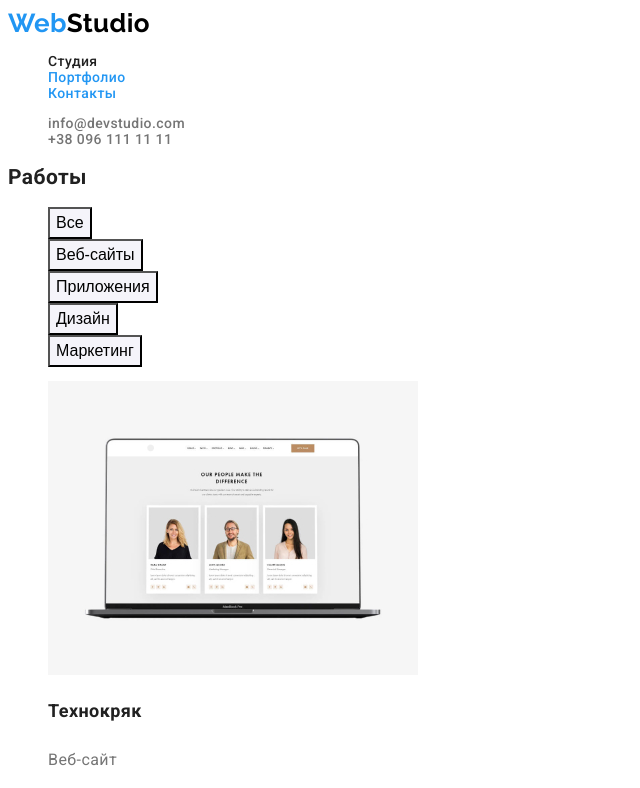
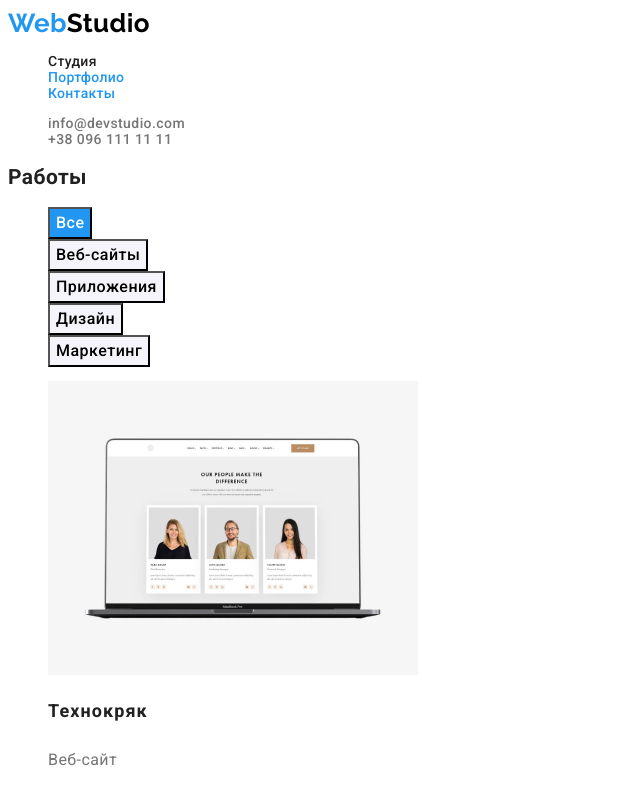
Before and after one commit to ValeriiaSiabruk/goit-markup-hw-02, a plain HTML site: page portfolio.html in a window 1280 px wide. Both pictures are taken after a click on the link "Контакты". Shown: the top 788 px of the page, without its empty margins (0-640 px from the left). Drawn offline with Linux system fonts and the light colour scheme.

Commit message:
fix on page markup

```diff
--- a/css/styles.css
+++ b/css/styles.css
@@ -26,22 +26,31 @@ body {
   list-style: none;
 }
 
-.section-title {
-  font-size: 36px;
-  font-weight: 700;
-  line-height: 1.167;
-  color: var(--dark);
+.button {
+  font-family: inherit;
+  font-weight: 500;
+  font-size: 16px;
+  line-height: 1.625;
+  letter-spacing: 0.03em;
+  background-color: var(--lite-gray);
+  cursor: pointer;
 }
 
-.active:hover,
-.active:focus {
+.button:hover,
+.button:focus {
   color: var(--white);
   background-color: var(--blue);
 }
 
-.active-link:hover,
-.active-link:focus {
-  color: var(--blue);
+.button.active {
+  color: var(--white);
+  background-color: var(--blue);
+}
+
+.section-title {
+  font-size: 36px;
+  line-height: 1.167;
+  color: var(--dark);
 }
 
 .logo {
@@ -59,6 +68,7 @@ body {
 .header-navigation {
   font-weight: 500;
   line-height: 1.142;
+  letter-spacing: 0.02em;
   color: var(--dark);
 }
 
@@ -71,6 +81,11 @@ body {
   font-weight: 500;
   line-height: 1.172;
   color: var(--gray);
+}
+
+.link-hover:hover,
+.link-hover:focus {
+  color: var(--blue);
 }
 
 .hero {
@@ -87,7 +102,6 @@ body {
 }
 
 .advantages h3 {
-  font-weight: 700;
   font-size: 14px;
   line-height: 1.142;
   text-transform: uppercase;
@@ -116,18 +130,10 @@ body {
   color: var(--gray);
 }
 
-.menu-button {
-  font-weight: 500;
-  font-size: 16px;
-  line-height: 1.625;
-  background-color: var(--lite-gray);
-  cursor: pointer;
-}
-
 .works-title {
-  font-weight: 700;
   font-size: 18px;
   line-height: 2;
+  letter-spacing: 0.06em;
 }
 
 .works-description {
@@ -138,14 +144,6 @@ body {
 
 .footer {
   background-color: var(--dark-gray);
-}
-
-.logo {
-  font-family: 'Raleway';
-  font-size: 26px;
-  font-weight: 700;
-  line-height: 1.192;
-  color: var(--black);
 }
 
 .footer .logo {
--- a/portfolio.html
+++ b/portfolio.html
@@ -18,30 +18,30 @@
         <a href="./index.html" class="logo link"><span>Web</span>Studio</a>
         <ul class="list">
           <li>
-            <a href="./index.html" class="header-navigation link active-link">Студия</a>
+            <a href="./index.html" class="header-navigation link link-hover">Студия</a>
           </li>
 
           <li>
-            <a href="./portfolio.html" class="header-navigation link active-link current"
+            <a href="./portfolio.html" class="header-navigation link link-hover current"
               >Портфолио</a
             >
           </li>
 
           <li>
-            <a href="#" class="header-navigation link active-link">Контакты</a>
+            <a href="#" class="header-navigation link link-hover">Контакты</a>
           </li>
         </ul>
       </nav>
 
       <ul class="list">
         <li>
-          <a href="mailto:info@devstudio.com" class="contacts link active-link"
+          <a href="mailto:info@devstudio.com" class="contacts link link-hover"
             >info@devstudio.com
           </a>
         </li>
 
         <li>
-          <a href="tel:+380961111111" class="contacts link active-link">+38 096 111 11 11</a>
+          <a href="tel:+380961111111" class="contacts link link-hover">+38 096 111 11 11</a>
         </li>
       </ul>
     </header>
@@ -51,23 +51,23 @@
         <h1>Работы</h1>
         <ul class="list">
           <li>
-            <button type="button" class="menu-button active">Все</button>
+            <button type="button" class="button active">Все</button>
           </li>
 
           <li>
-            <button type="button" class="menu-button active">Веб-сайты</button>
+            <button type="button" class="button">Веб-сайты</button>
           </li>
 
           <li>
-            <button type="button" class="menu-button active">Приложения</button>
+            <button type="button" class="button">Приложения</button>
           </li>
 
           <li>
-            <button type="button" class="menu-button active">Дизайн</button>
+            <button type="button" class="button">Дизайн</button>
           </li>
 
           <li>
-            <button type="button" class="menu-button active">Маркетинг</button>
+            <button type="button" class="button">Маркетинг</button>
           </li>
         </ul>
 
@@ -135,7 +135,7 @@
         <ul class="list">
           <li>
             <a
-              class="address link active-link"
+              class="address link"
               href="https://goo.gl/maps/vVYcvFzkVmFzaZAD8"
               target="_blank"
               rel="noopener noreferrer"
@@ -144,11 +144,11 @@
           </li>
 
           <li>
-            <a href="mailto:info@example.com" class="contacts link active-link">info@example.com</a>
+            <a href="mailto:info@example.com" class="contacts link link-hover">info@example.com</a>
           </li>
 
           <li>
-            <a href="tel:+380961111111" class="contacts link active-link">+38 096 111 11 11</a>
+            <a href="tel:+380961111111" class="contacts link link-hover">+38 096 111 11 11</a>
           </li>
         </ul>
       </address>
```
Also changed, not shown: index.html (+9 -9 lines).
